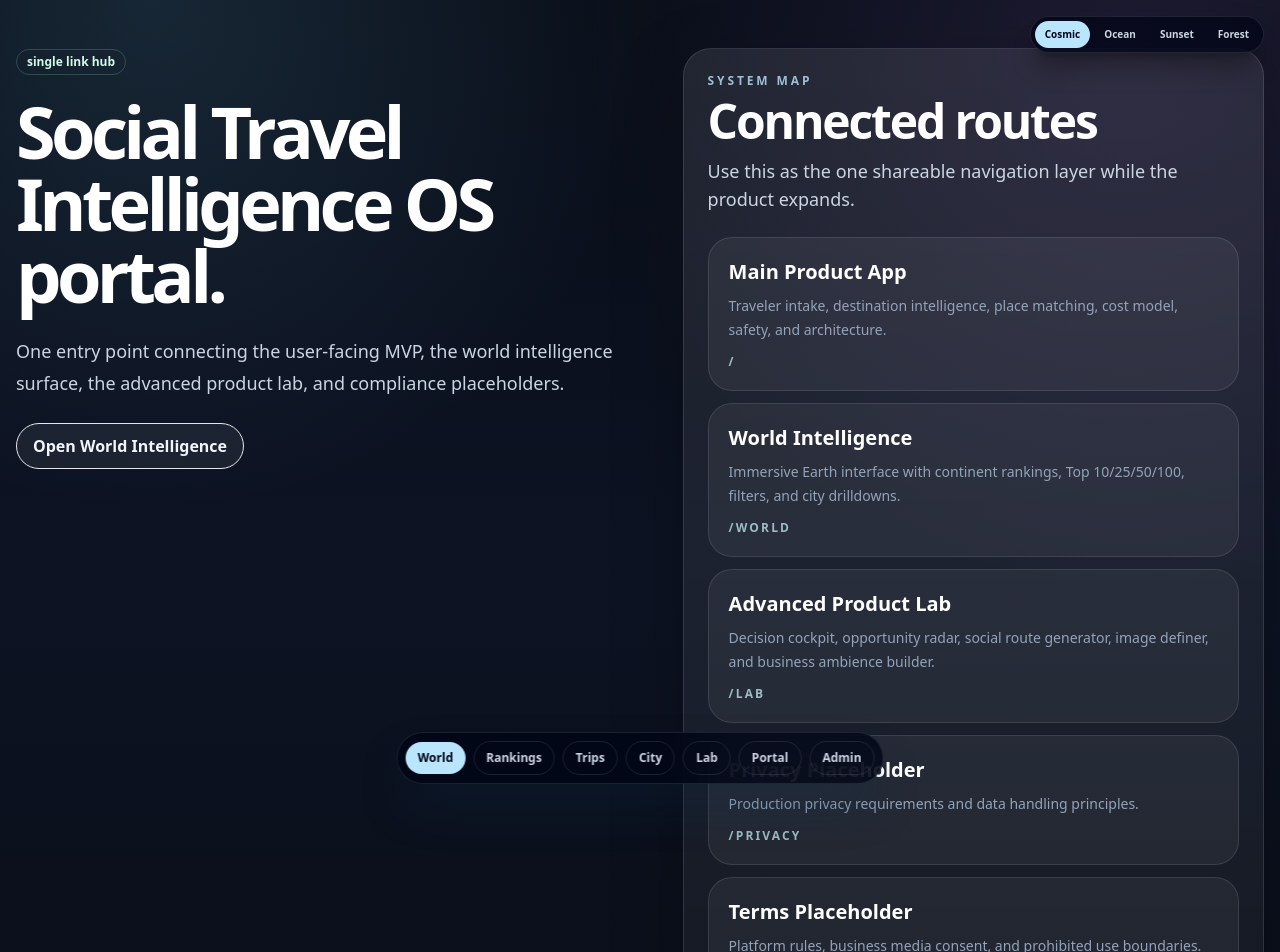
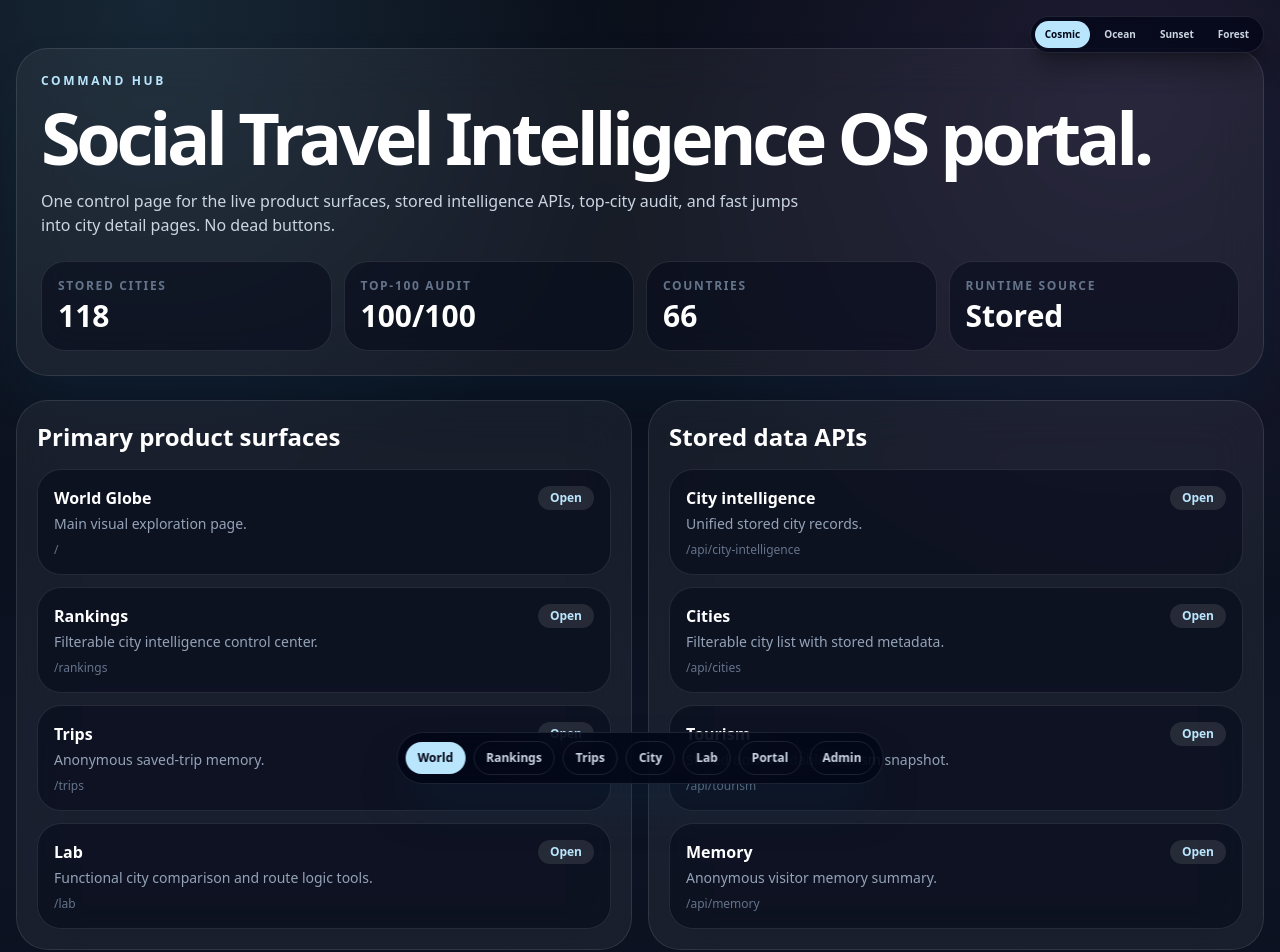
Before and after one commit to irf97/Travel-Guide, a Next.js app in the folder mvp/: page /portal in a window 1280 px wide. Shown: the top 952 px of the page. Built offline with nearby package versions, Linux system fonts and the light colour scheme.

Commit message:
Upgrade portal into functional command hub

```diff
--- a/mvp/app/portal/page.tsx
+++ b/mvp/app/portal/page.tsx
@@ -1,50 +1,77 @@
 import Link from "next/link";
-import type { Route } from "next";
-import { Card, Chip, GhostButton, SectionHeader, SoftCard } from "@/components/ui";
+import { getAllCityIntelligence } from "@/lib/city-intelligence";
 
-type PortalLink = {
-  href: Route;
-  title: string;
-  body: string;
-};
-
-const links: PortalLink[] = [
-  { href: "/", title: "Main Product App", body: "Traveler intake, destination intelligence, place matching, cost model, safety, and architecture." },
-  { href: "/world", title: "World Intelligence", body: "Immersive Earth interface with continent rankings, Top 10/25/50/100, filters, and city drilldowns." },
-  { href: "/lab", title: "Advanced Product Lab", body: "Decision cockpit, opportunity radar, social route generator, image definer, and business ambience builder." },
-  { href: "/privacy", title: "Privacy Placeholder", body: "Production privacy requirements and data handling principles." },
-  { href: "/terms", title: "Terms Placeholder", body: "Platform rules, business media consent, and prohibited use boundaries." }
+const routeGroups = [
+  {
+    title: "Primary product surfaces",
+    routes: [
+      { href: "/", title: "World Globe", body: "Main visual exploration page." },
+      { href: "/rankings", title: "Rankings", body: "Filterable city intelligence control center." },
+      { href: "/trips", title: "Trips", body: "Anonymous saved-trip memory." },
+      { href: "/lab", title: "Lab", body: "Functional city comparison and route logic tools." }
+    ]
+  },
+  {
+    title: "Stored data APIs",
+    routes: [
+      { href: "/api/city-intelligence", title: "City intelligence", body: "Unified stored city records." },
+      { href: "/api/cities", title: "Cities", body: "Filterable city list with stored metadata." },
+      { href: "/api/tourism", title: "Tourism", body: "Stored downloadable tourism snapshot." },
+      { href: "/api/memory", title: "Memory", body: "Anonymous visitor memory summary." }
+    ]
+  }
 ];
 
+function auditCity(city: ReturnType<typeof getAllCityIntelligence>[number]) {
+  const checks = [
+    city.visuals?.slides?.length >= 5,
+    Boolean(city.pulse?.headlines?.length),
+    Boolean(city.identityVenueCounts?.locals),
+    Boolean(city.demographics?.touristNationalityMix?.length),
+    Boolean(city.monthlyWeather?.July),
+    Boolean(city.tourism?.cityTourismDemandScore),
+    Boolean(city.venues?.bars)
+  ];
+  return checks.filter(Boolean).length;
+}
+
 export default function PortalPage() {
-  return (
-    <main className="mx-auto min-h-screen max-w-7xl px-4 py-12">
-      <section className="grid gap-6 lg:grid-cols-[1.05fr_0.95fr]">
-        <div>
-          <Chip tone="good">single link hub</Chip>
-          <h1 className="mt-5 max-w-4xl text-5xl font-black leading-[0.95] tracking-[-0.065em] text-white md:text-7xl">
-            Social Travel Intelligence OS portal.
-          </h1>
-          <p className="mt-6 max-w-2xl text-lg leading-8 text-slate-300">
-            One entry point connecting the user-facing MVP, the world intelligence surface, the advanced product lab, and compliance placeholders.
-          </p>
-          <Link href="/world"><GhostButton className="mt-6">Open World Intelligence</GhostButton></Link>
-        </div>
-        <Card>
-          <SectionHeader eyebrow="System map" title="Connected routes" body="Use this as the one shareable navigation layer while the product expands." />
-          <div className="grid gap-3">
-            {links.map((link) => (
-              <Link key={link.href} href={link.href}>
-                <SoftCard className="transition hover:border-cyan-200/40">
-                  <h2 className="text-xl font-black text-white">{link.title}</h2>
-                  <p className="mt-2 text-sm leading-6 text-slate-400">{link.body}</p>
-                  <p className="mt-3 text-xs font-black uppercase tracking-[0.18em] text-cyan-100/70">{link.href}</p>
-                </SoftCard>
-              </Link>
-            ))}
-          </div>
-        </Card>
-      </section>
-    </main>
-  );
+  const cities = getAllCityIntelligence();
+  const top100 = cities.slice(0, 100);
+  const complete = top100.filter((city) => auditCity(city) === 7).length;
+  const topCountries = [...new Set(top100.map((city) => city.country))].slice(0, 12);
+  const topCities = cities.slice(0, 8);
+
+  return <main className="mx-auto min-h-screen max-w-7xl px-4 py-12 text-white">
+    <section className="rounded-[2rem] border border-white/10 bg-white/[0.055] p-6 shadow-2xl shadow-sky-950/30 backdrop-blur-xl">
+      <p className="text-xs font-black uppercase tracking-[0.22em] text-sky-200">Command hub</p>
+      <h1 className="mt-3 text-5xl font-black tracking-[-0.06em] md:text-7xl">Social Travel Intelligence OS portal.</h1>
+      <p className="mt-4 max-w-3xl text-slate-300">One control page for the live product surfaces, stored intelligence APIs, top-city audit, and fast jumps into city detail pages. No dead buttons.</p>
+      <div className="mt-6 grid gap-3 md:grid-cols-4">
+        <Metric label="Stored cities" value={cities.length} />
+        <Metric label="Top-100 audit" value={`${complete}/100`} />
+        <Metric label="Countries" value={new Set(cities.map((city)=>city.country)).size} />
+        <Metric label="Runtime source" value="Stored" />
+      </div>
+    </section>
+
+    <section className="mt-6 grid gap-4 lg:grid-cols-2">
+      {routeGroups.map((group) => <article key={group.title} className="rounded-[2rem] border border-white/10 bg-white/[0.055] p-5 backdrop-blur-xl">
+        <h2 className="text-2xl font-black">{group.title}</h2>
+        <div className="mt-4 grid gap-3">{group.routes.map((route)=><Link key={route.href} href={route.href} className="rounded-2xl border border-white/10 bg-slate-950/50 p-4 transition hover:border-sky-200/50 hover:bg-sky-200/10"><div className="flex items-center justify-between gap-3"><h3 className="font-black text-white">{route.title}</h3><span className="rounded-full bg-white/10 px-3 py-1 text-xs font-black text-sky-200">Open</span></div><p className="mt-1 text-sm text-slate-400">{route.body}</p><p className="mt-2 break-all text-xs text-slate-500">{route.href}</p></Link>)}</div>
+      </article>)}
+    </section>
+
+    <section className="mt-6 rounded-[2rem] border border-white/10 bg-white/[0.055] p-5 backdrop-blur-xl">
+      <div className="flex flex-wrap items-center justify-between gap-3"><h2 className="text-2xl font-black">Fast city access</h2><Link href="/rankings" className="rounded-full bg-sky-200 px-4 py-2 text-sm font-black text-slate-950">Open full rankings</Link></div>
+      <div className="mt-4 grid gap-3 md:grid-cols-4">{topCities.map((city)=><Link key={city.id} href={`/cities/${city.id}`} className="rounded-2xl border border-white/10 bg-slate-950/50 p-4 transition hover:border-sky-200/50"><div className="text-4xl">{city.visuals.flag}</div><h3 className="mt-3 text-xl font-black">{city.name}</h3><p className="text-sm text-slate-400">{city.country} · pulse {city.pulse.demandPressure}</p></Link>)}</div>
+    </section>
+
+    <section className="mt-6 rounded-[2rem] border border-white/10 bg-white/[0.055] p-5 backdrop-blur-xl">
+      <h2 className="text-2xl font-black">Top country coverage</h2>
+      <div className="mt-4 flex flex-wrap gap-2">{topCountries.map((country)=><Link key={country} href={`/api/cities?country=${encodeURIComponent(country)}`} className="rounded-full border border-white/10 bg-slate-950/50 px-4 py-2 text-sm font-black text-slate-300 hover:border-sky-200/50">{country}</Link>)}</div>
+    </section>
+  </main>;
 }
+
+function Metric({ label, value }: { label: string; value: string | number }) { return <div className="rounded-2xl border border-white/10 bg-slate-950/50 p-4"><div className="text-xs font-black uppercase tracking-[0.14em] text-slate-500">{label}</div><div className="mt-1 text-3xl font-black">{value}</div></div>; }
```
